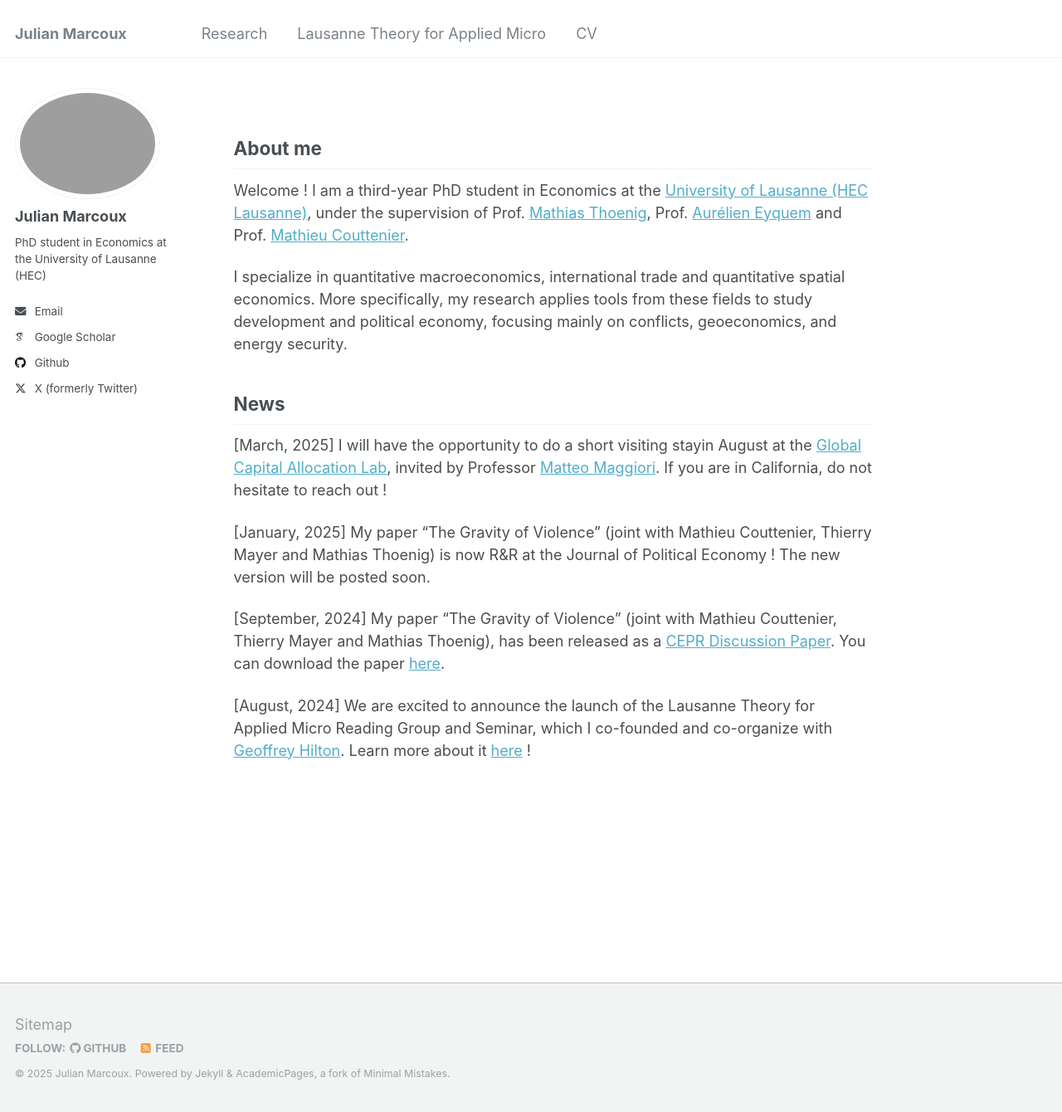
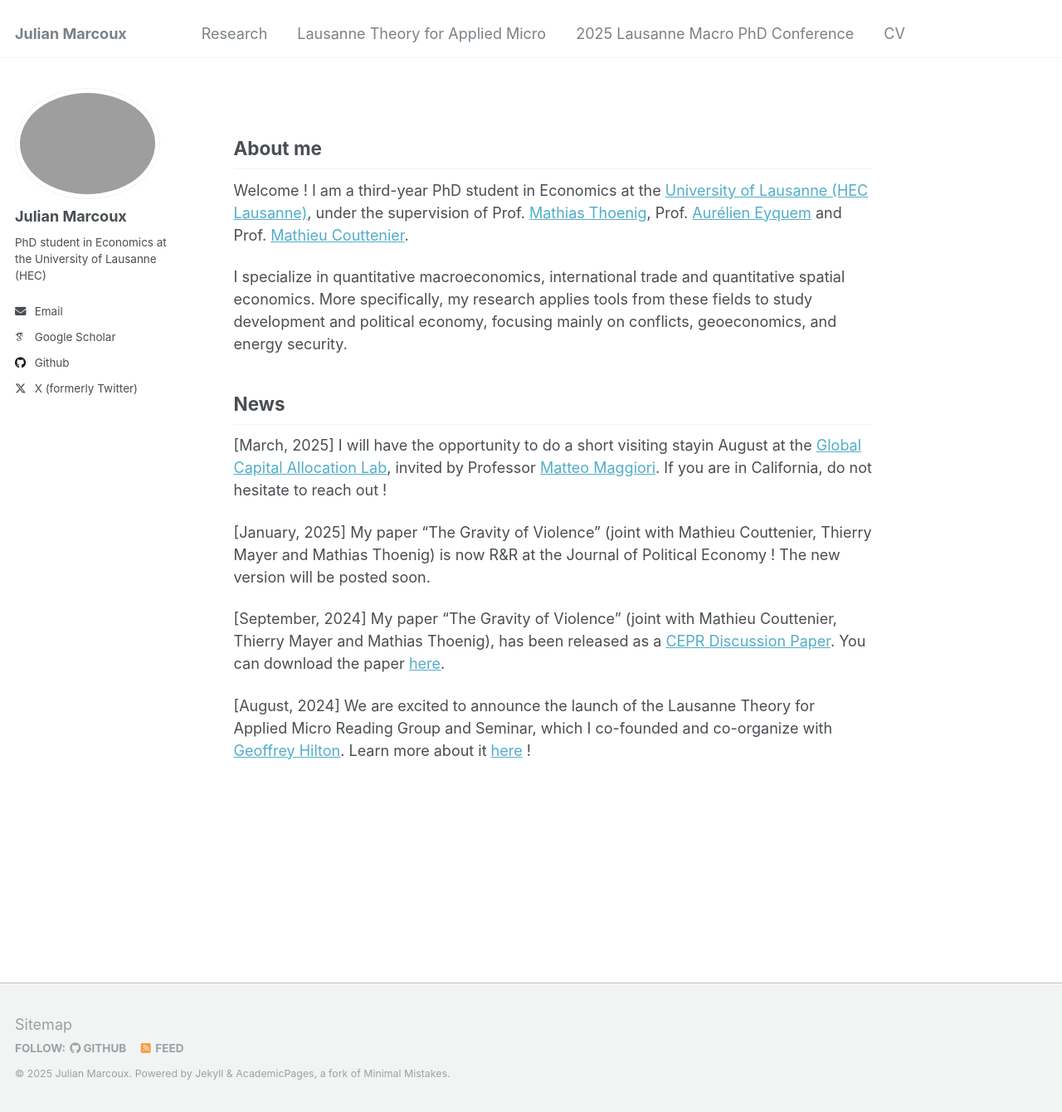
Before and after one commit to julianmarcoux/julianmarcoux.github.io, a Jekyll site: the page built from _pages/about.md, in a window 1280 px wide and 1340 px high. Shown: the whole window at 83% size. Built offline with Jekyll 4.4.1, drawn with Linux system fonts in a browser that asks for light colours; some web fonts are replaced.

Commit message:
Update navigation.yml

```diff
--- a/_data/navigation.yml
+++ b/_data/navigation.yml
@@ -13,6 +13,9 @@ main:
   - title: "Lausanne Theory for Applied Micro"
     url: /reading_group/
 
+  - title: "2025 Lausanne Macro PhD Conference"
+    url: /conf_page/
+
   - title: "CV"
     url: /cv/
 
```
